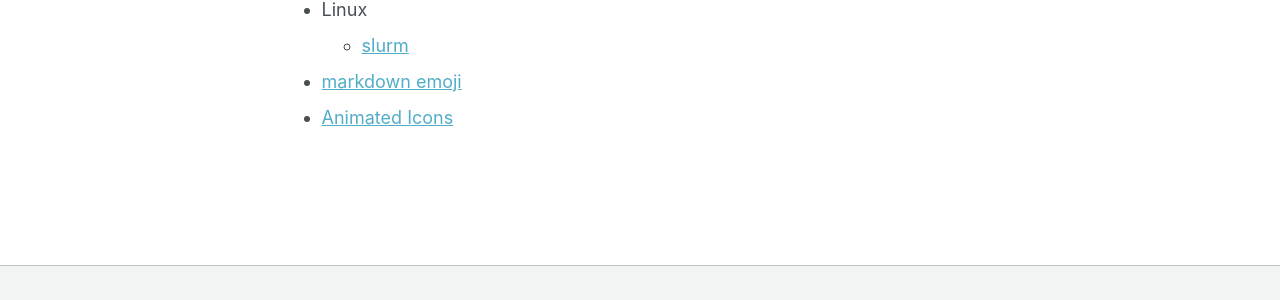
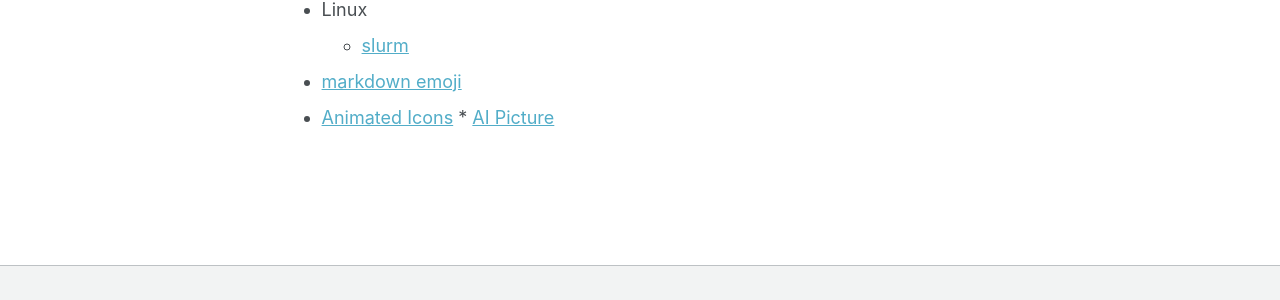
Before and after one commit to sxm13/ZGBshenxiaomoCV.github.io, a Jekyll site: the page built from _pages/markdown.md, in a window 1280 px wide and 900 px high, scrolled down 5983 px. Shown: the part 562-862 px from the top of the window. Built offline with Jekyll 4.4.1, drawn with Linux system fonts in a browser that asks for light colours; some web fonts are replaced.

Commit message:
更新 markdown.md

```diff
--- a/_pages/markdown.md
+++ b/_pages/markdown.md
@@ -186,4 +186,4 @@ redirect_from:
 * Linux
   * [slurm](extension://bfdogplmndidlpjfhoijckpakkdjkkil/pdf/viewer.html?file=http%3A%2F%2Fhmli.ustc.edu.cn%2Fdoc%2Fuserguide%2Fslurm-userguide.pdf)
 * [markdown emoji](https://www.webfx.com/tools/emoji-cheat-sheet/)
-* [Animated Icons](https://www.flaticon.com/animated-icons)
+* [Animated Icons](https://www.flaticon.com/animated-icons)                                * [AI Picture](https://ideogram.ai/)
```
